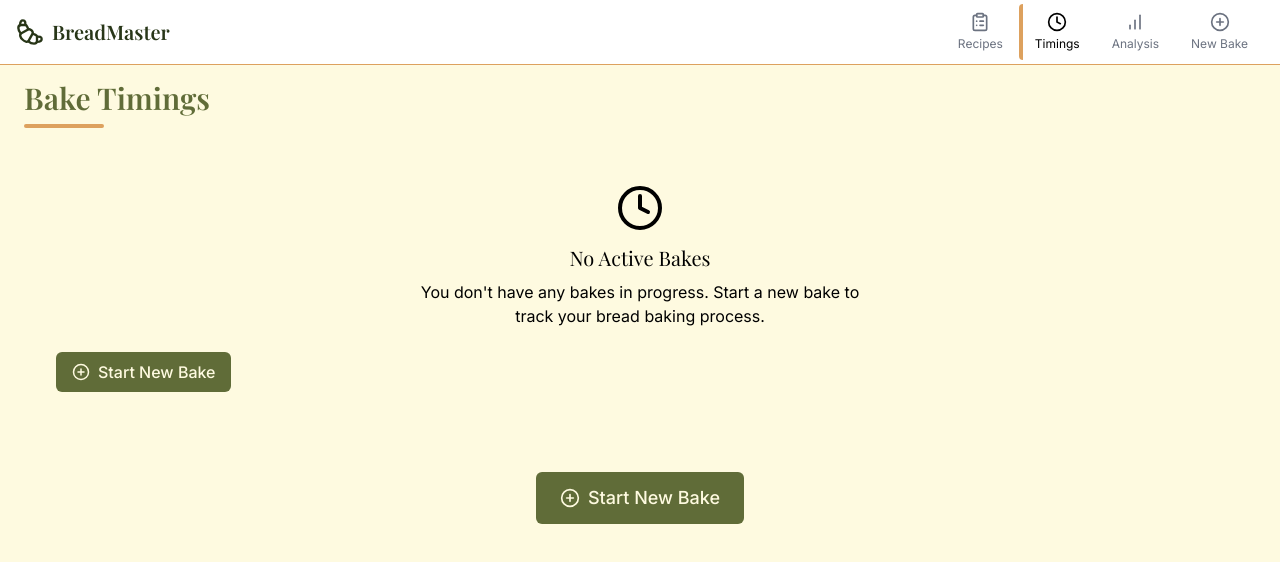
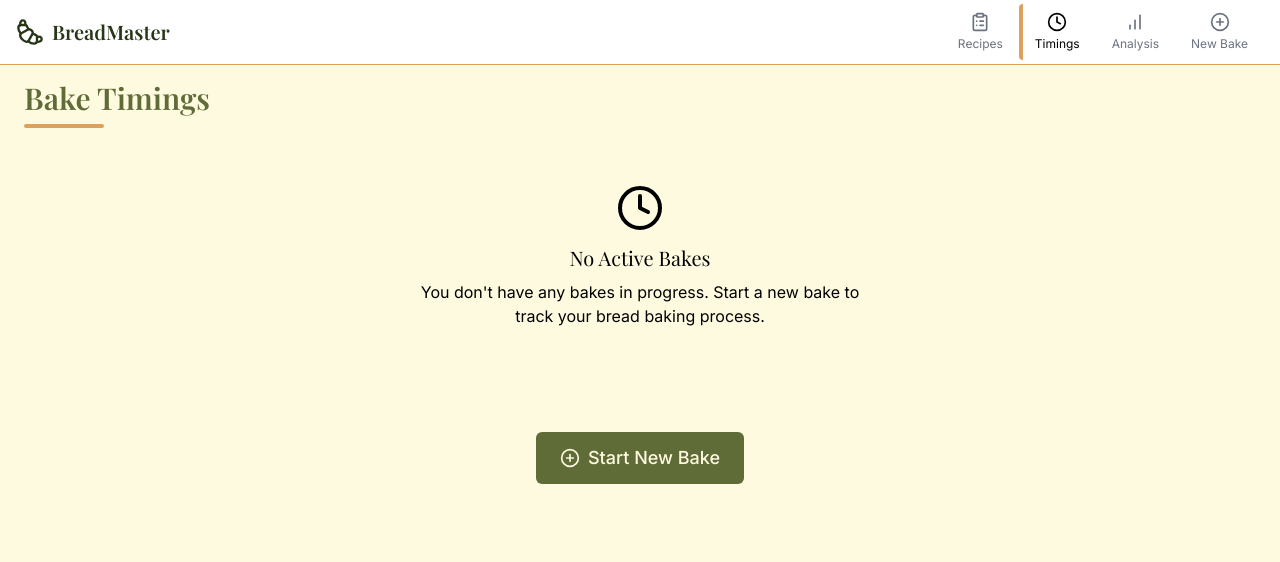
Before and after one commit to JoelPercival/Bread-Project, a React (Vite) app: page /timings in a window 1280 px wide. Shown: the top 562 px of the page. Built offline with nearby package versions, Linux system fonts and the light colour scheme.

Commit message:
Bugfix: Remove duplicate 'Start New Bake' button from left side of Bake Timings page, keeping only the central button.

```diff
--- a/src/pages/TimingsPage.tsx
+++ b/src/pages/TimingsPage.tsx
@@ -70,13 +70,7 @@ const TimingsPage: React.FC = () => {
             <p className="text-bread-brown-600 mb-6 max-w-md mx-auto">
               You don't have any bakes in progress. Start a new bake to track your bread baking process.
             </p>
-            <Button
-              variant="primary"
-              onClick={() => navigate('/new-bake')}
-              icon={<PlusCircle size={18} />}
-            >
-              Start New Bake
-            </Button>
+
           </div>
         ) : (
           <div>
```
